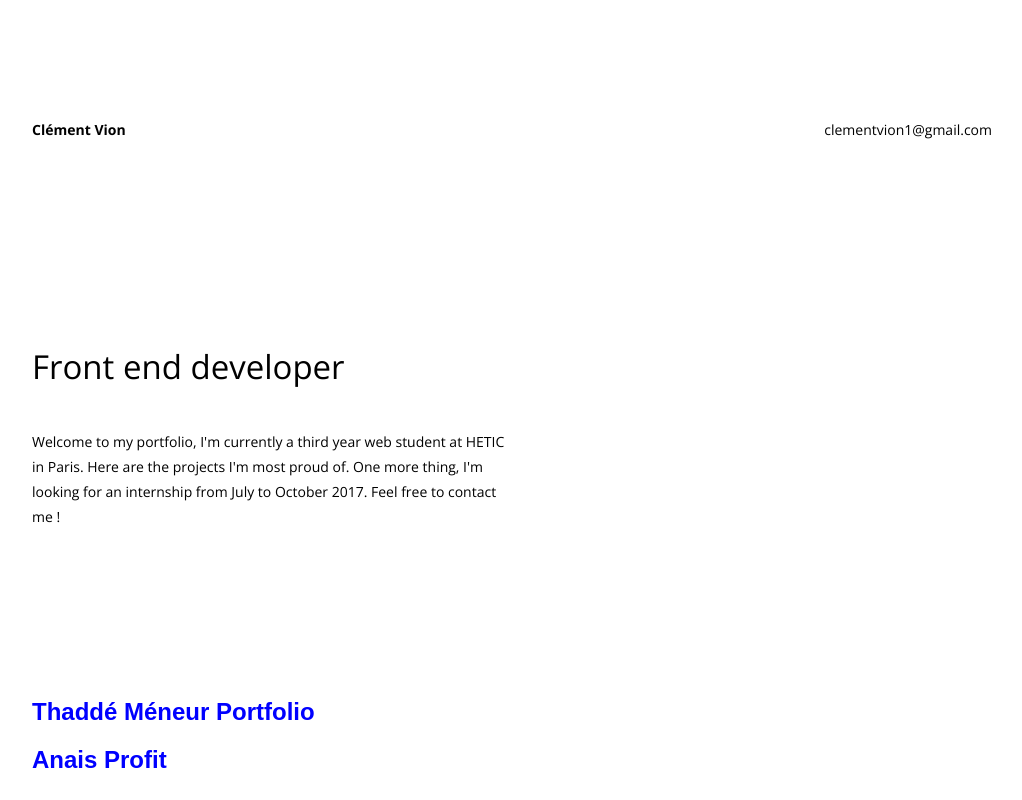
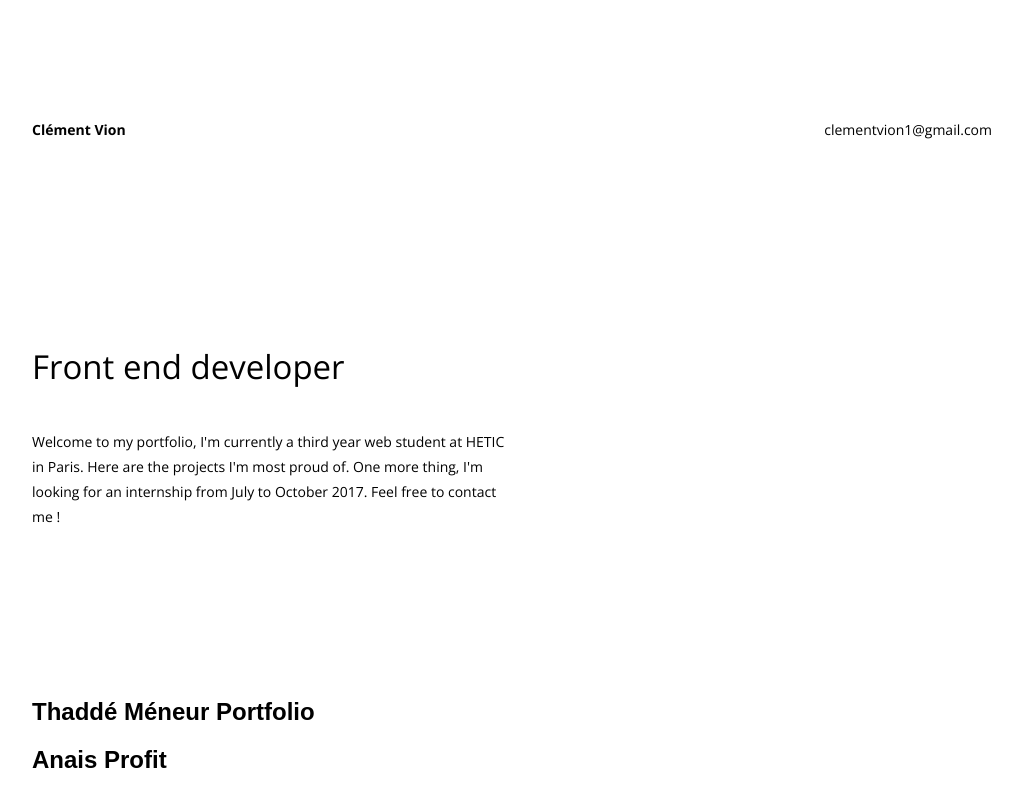
Before and after one commit to ClementVion/folio-react, a React (Create React App) app: page / in a window 1280 px wide. Shown: the whole page, without its empty margins (128-1150 px from the left). Built offline with nearby package versions, Linux system fonts and the light colour scheme.

Commit message:
refactor(components): reorganize code by components and scenes

```diff
--- a/package.json
+++ b/package.json
@@ -1,5 +1,6 @@
 {
   "name": "folio-react",
+  "homepage": "file:///Users/clement/Documents/SITES/folio-react/build",
   "version": "0.1.0",
   "private": true,
   "dependencies": {
--- a/src/App.css
+++ b/src/App.css
@@ -5,7 +5,7 @@ body{
 	font-size: 100%;
 }
 
-.app {
+.App {
 	width: 75%;
 	margin: auto;
 	position: relative;
--- a/src/App.js
+++ b/src/App.js
@@ -1,18 +1,32 @@
 import React, { Component } from 'react';
-import Header from './components/Header';
-import Project from './components/Project';
+import HomeScene from './scenes/HomeScene';
 import './App.css';
 
 class App extends Component {
+  constructor(props) {
+    super(props)
+    this.state = {
+      projects: [
+        {
+          'title': 'Thaddé Méneur Portfolio',
+          'id': '0'
+        },
+        {
+          'title': 'Anais Profit',
+          'id': '1'
+        },
+      ]
+    }
+  }
+
   render() {
     return (
-      <div className="app">
-        <Header />
-        <Project title="Thaddé Méneur Portfolio"/>
-        <Project title="Anais Profit"/>
+      <div className="App">
+        <HomeScene projects={this.state.projects} />
       </div>
     );
   }
+
 }
 
 export default App;
--- a/src/components/Header/Header.css
+++ b/src/components/Header/Header.css
@@ -14,7 +14,7 @@ header a {
   text-decoration: none;
 }
 
-.header__name{
+.header__name {
   font-weight: 700;
   color: #000000;
 }
--- a/src/components/Project/index.js
+++ /dev/null
@@ -1,18 +0,0 @@
-import React, { Component } from 'react';
-// import className from 'classnames';
-import './Project.css';
-
-class Project extends Component {
-
-  render() {
-    return(
-      <section className="App-project">
-        <div>
-          <h2 className="title">{ this.props.title }</h2>
-        </div>
-      </section>
-    );
-  }
-}
-
-export default Project;
--- /dev/null
+++ b/src/components/ProjectHome/index.js
@@ -0,0 +1,18 @@
+import React, { Component } from 'react';
+// import className from 'classnames';
+import './ProjectHome.css';
+
+class ProjectHome extends Component {
+
+  render() {
+    return(
+      <section className="ProjectHome">
+        <div>
+          <h2 className="ProjectHome__title">{ this.props.title }</h2>
+        </div>
+      </section>
+    );
+  }
+}
+
+export default ProjectHome;
--- /dev/null
+++ b/src/scenes/HomeScene/index.js
@@ -0,0 +1,21 @@
+import React, { Component } from 'react'
+import Header from '../../components/Header'
+import ProjectHome from '../../components/ProjectHome'
+
+class HomeScene extends Component {
+
+  render() {
+    return (
+      <div className="Home">
+        <Header />
+        { this.props.projects.map(this.renderProject) }
+      </div>
+    )
+  }
+
+  renderProject({title, id}) {
+    return <ProjectHome key={id} title={title} />
+  }
+}
+
+export default HomeScene
```
Also changed, not shown: src/components/ProjectHome/ProjectHome.css (renamed from src/components/Project/Project.css).
